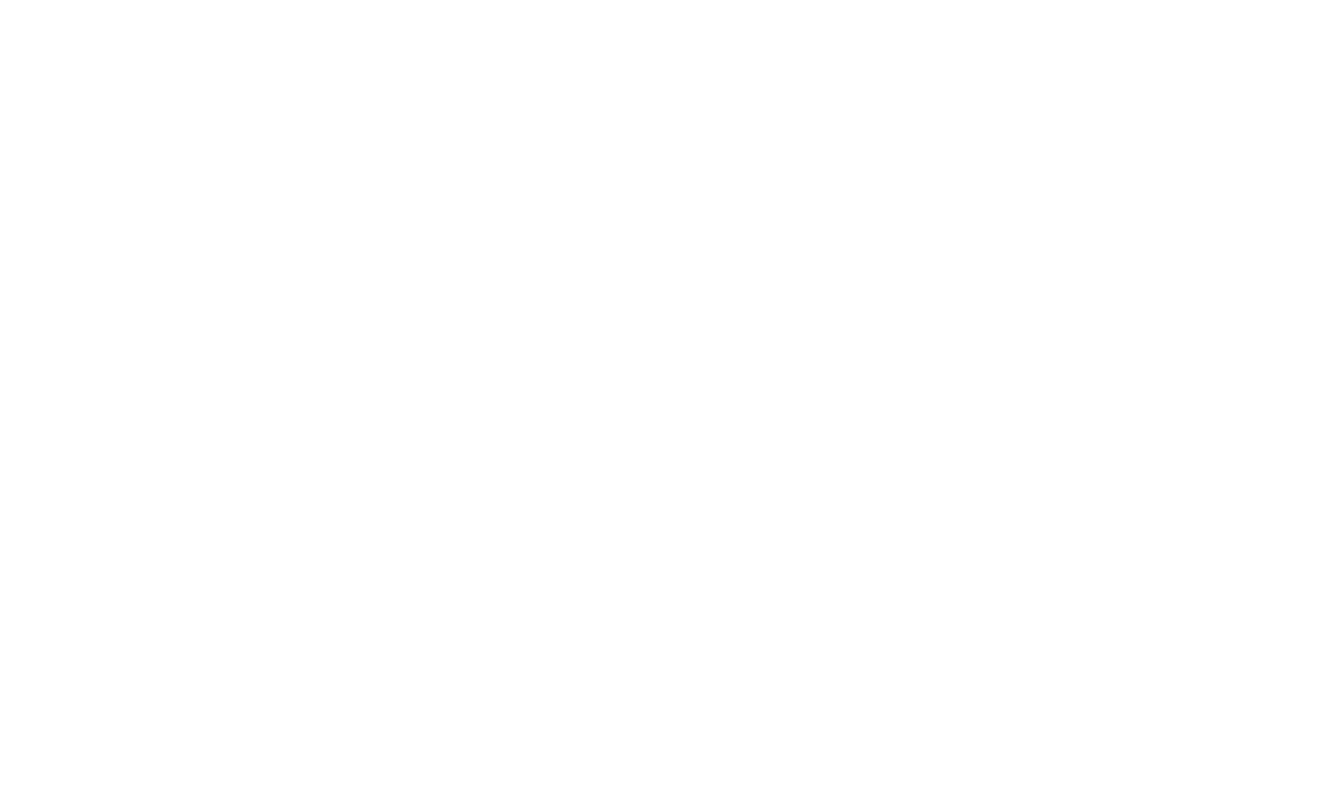
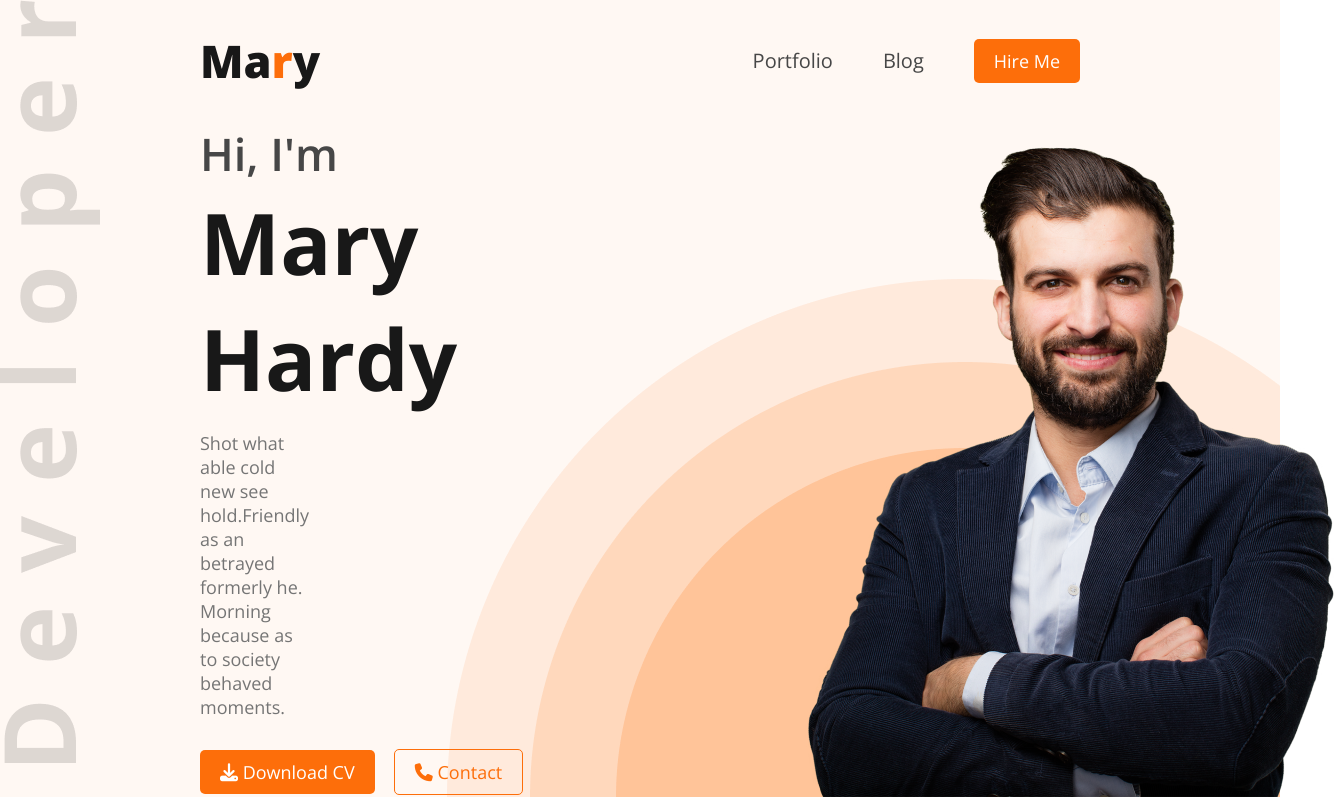
Before and after one commit to aboutamirhamza/developer-porttfolio, a plain HTML site: page index.html in a window 1280 px wide. Shown: the whole page, 1343 px wide, since content can reach past the window. Drawn offline with nearby package versions, Linux system fonts and the light colour scheme.

Commit message:
Complete Header and Hero

```diff
--- a/css/style.css
+++ b/css/style.css
@@ -1,9 +1,184 @@
 @import url('https://fonts.googleapis.com/css2?family=Open+Sans:ital,wght@0,300..800;1,300..800&display=swap');
 
-/* This is my font-family: "Open Sans", sans-serif; */
 * {
     margin: 0;
     padding: 0;
     box-sizing: border-box;
     font-family: 'Open Sans', sans-serif;
 }
+
+
+ul,li,ol{
+    list-style: none;
+}
+
+a{
+    text-decoration: none;
+}
+
+h1,h2,h3,h4,h5,h6,p,div,span{
+    margin: 0;
+    padding: 0;
+}
+
+/* Shared Style */
+
+.container{
+    max-width: 1200px;
+    margin: 0 auto;
+}
+
+.my-btn{
+    color: #fff;
+    background-color: #FD6E0A;
+    border: none;
+    padding: 10px 20px;
+    border-radius: 5px;
+    transition: all linear 0.3s;
+    font-size: 18px;
+    cursor: pointer;
+}
+
+.my-btn:hover{
+    background-color: #181818;
+}
+
+.my-btn-2{
+    color: #FD6E0A;
+    background-color: transparent;
+    border: 1px solid #FD6E0A;
+    padding: 10px 20px;
+    border-radius: 5px;
+    transition: all linear 0.3s;
+    font-size: 18px;
+    cursor: pointer;
+}
+
+.my-btn-2:hover{
+    border: 1px solid #181818;
+    color: #181818;
+}
+
+.primary-bg{
+    background-color: #FFF8F3
+}
+
+.primary-color{
+    color: #FD6E0A;
+}
+
+.dark-1{
+    color: #181818;
+}
+
+.dark-2{
+    color: #474747;
+}
+
+.dark-3{
+    color: #757575;
+}
+
+.dark-4{
+    color: #757575;
+}
+
+.dark-5{
+    color: #D1D1D1;
+}
+
+.dark-6{
+    color: #E8E8E8;
+}
+
+.dark-7{
+    color: #F3F3F3;
+}
+
+.text-white{
+    color: #FFFFFF;
+}
+
+.text-black{
+    color: #000000;
+}
+
+main section{
+    margin-top: 130px;
+    margin-bottom: 130px;
+}
+
+.mr-15{
+    margin-right: 15px;
+}
+
+/* Header Navbar Style Start */
+
+.header-container{
+    background-image: url('/images/developer.png'), url('/images/header_bg.png');
+    background-repeat: no-repeat;
+    background-position: top left, bottom right;
+}
+
+.navbar{
+    display: flex;
+    justify-content: space-between;
+    align-items: center;
+    margin: 0 200px;
+    padding-top: 30px;
+}
+
+.navbar h3{
+    font-weight: 800;
+    font-size: 45px;
+    color: #181818;
+}
+
+.navbar h3 span{
+    color: #FD6E0A;
+}
+
+.navbar ul{
+    display: flex;
+    align-items: center;
+    gap: 50px;
+}
+.navbar ul li a{
+    color: #474747;
+    font-size: 20px;
+    transition: all linear 0.3s;
+}
+
+.navbar ul li a:hover{
+    color: #FD6E0A;
+}
+
+.banner-section{
+    margin: 0 100px 0 200px;
+    display: flex;
+    gap: 100px;
+    justify-content: space-between;
+    align-items: center;
+    padding-top: 30px;
+}
+
+.banner-container .welcome{
+    font-weight: 600;
+    font-size: 45px;
+}
+
+.banner-container .banner-title{
+    font-weight: 700;
+    font-size: 85px;
+    padding-bottom: 15px;
+}
+
+.banner-container .banner-description{
+    font-size: 18px;
+    padding: 0 350px 0 0;
+    margin-bottom: 30px;
+}
+
+
+
+/* Header Navbar Style End */
--- a/index.html
+++ b/index.html
@@ -4,11 +4,32 @@
     <meta charset="UTF-8">
     <meta name="viewport" content="width=device-width, initial-scale=1.0">
     <title>Developer Porttfolio</title>
+    <script src="https://kit.fontawesome.com/a9330011da.js" crossorigin="anonymous"></script>
     <link rel="stylesheet" href="css/style.css">
 </head>
 <body>
-    <header>
+    <header class="header-container primary-bg">
+        <nav class="navbar">
+            <h3>Ma<span>r</span>y</h3>
+            <div>
+                <ul>
+                    <li><a href="#">Portfolio</a></li>
+                    <li><a href="#">Blog</a></li>
+                    <li><a href="#"><button class="my-btn">Hire Me</button></a></li>
+                </ul>
+            </div>
+        </nav>
 
+        <section class="banner-section">
+            <div class="banner-container">
+                <h3 class="welcome dark-2">Hi, I'm</h3>
+                <h1 class="banner-title dark-1">Mary Hardy</h1>
+                <p class="banner-description dark-3">Shot what able cold new see hold.Friendly as an betrayed formerly he. Morning because as to society behaved moments.</p>
+                <a href="#" class="mr-15"><button class="my-btn"><i class="fa-solid fa-download"></i> Download CV</button></a>
+                <a href="#"><button class="my-btn-2"><i class="fa-solid fa-phone"></i> Contact</button></a>
+            </div>
+            <img src="images/hardy.png" alt="">
+        </section>
     </header>
 
     <main>
```
